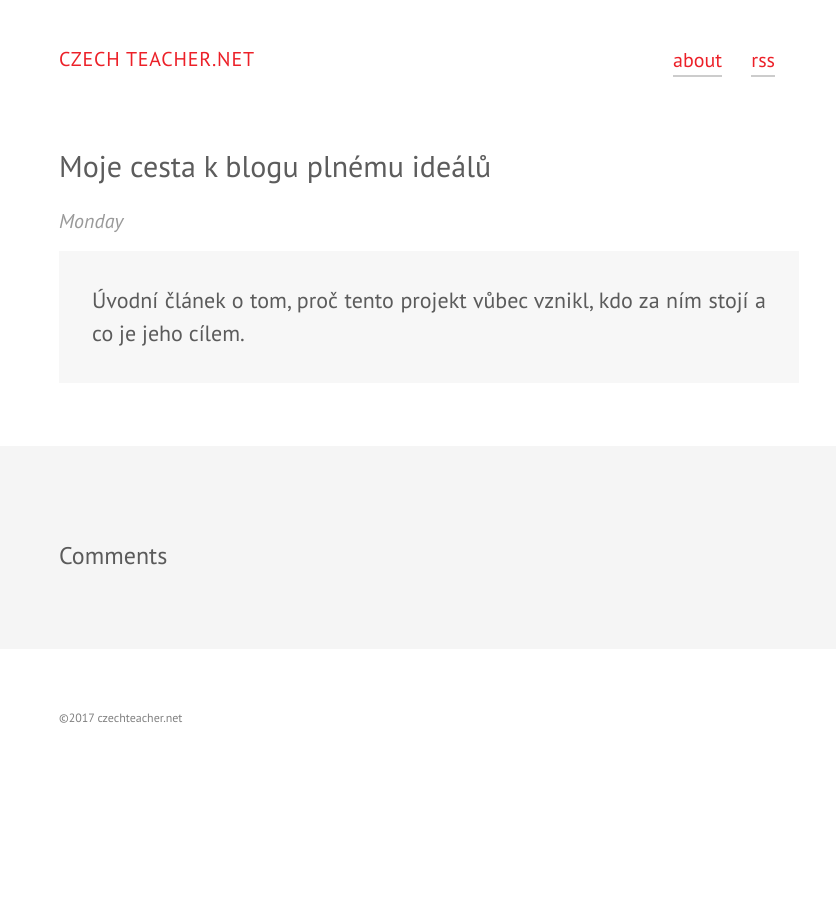
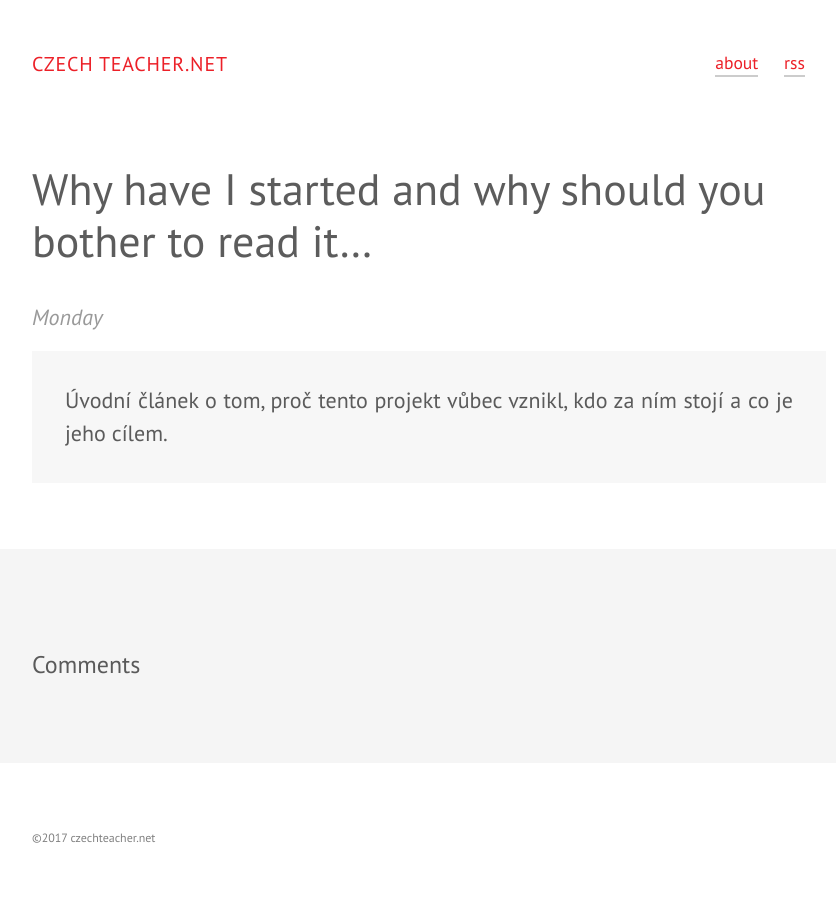
Before and after one commit to studentplnyidealu/czechteacher.net, a Jekyll site: the page built from _posts/2017-11-13-why-i-started-with-blogging.md, in a window 1280 px wide. Shown: the whole page, without its empty margins (211-1047 px from the left). Built offline with Jekyll 4.4.1, drawn with Linux system fonts in a browser that asks for light colours; nearby versions of some CDN libraries; comment, search, counter and statistics services are not loaded.

Commit message:
Update configs

```diff
--- a/_config.yml
+++ b/_config.yml
@@ -24,7 +24,7 @@ baseurl: "" # the subpath of your site, e.g. /blog
 url: "http://czechteacher.net" # the base hostname & protocol for your site, e.g. http://example.com
 
 disqus_shortname: czechteacher-net
-google_analytics: UA-93030737-1
+google_analytics: UA-109688244-1
 
 
 # Build settings
--- a/_posts/2017-11-13-why-i-started-with-blogging.md
+++ b/_posts/2017-11-13-why-i-started-with-blogging.md
@@ -1,6 +1,6 @@
 ---
-title: Moje cesta k blogu plnému ideálů
-permalink: /o-blogu.html
+title: Why have I started and why should you bother to read it…
+permalink: /about.html
 ---
 
 Úvodní článek o tom, proč tento projekt vůbec vznikl, kdo za ním stojí a co je jeho cílem.
--- a/assets/scss/_layout.scss
+++ b/assets/scss/_layout.scss
@@ -43,7 +43,7 @@ hr {
   padding: $base-spacing;
   margin-left: auto;
   margin-right: auto;
-  max-width: 800px;
+  max-width: 860px;
 }
 
 .pull-left {
@@ -98,6 +98,7 @@ hr {
   padding: 0;
   pointer-events: all;
   cursor: pointer;
+  font-size: 80%;
 
   li {
     display: inline-block;
@@ -167,6 +168,10 @@ hr {
   }
 }
 
+.post-title {
+  font-size: 200%;
+}
+
 .pagination {
   li, a, span {
     display: inline-block;
--- a/assets/scss/_variables.scss
+++ b/assets/scss/_variables.scss
@@ -5,7 +5,7 @@ $base-font-family: $heading-font-family;
 // $base-font-family: 'Merriweather', "Georgia", serif;
 
 // Font Sizes
-$base-font-size: 20px;
+$base-font-size: 22px;
 
 // Line height
 $base-line-height: 1.5;
```
